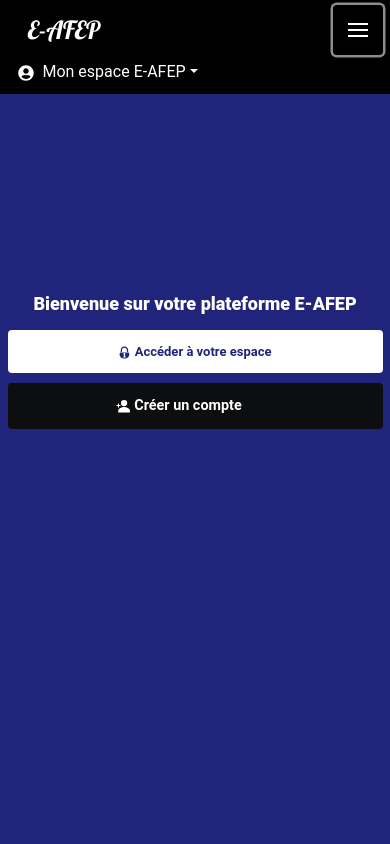
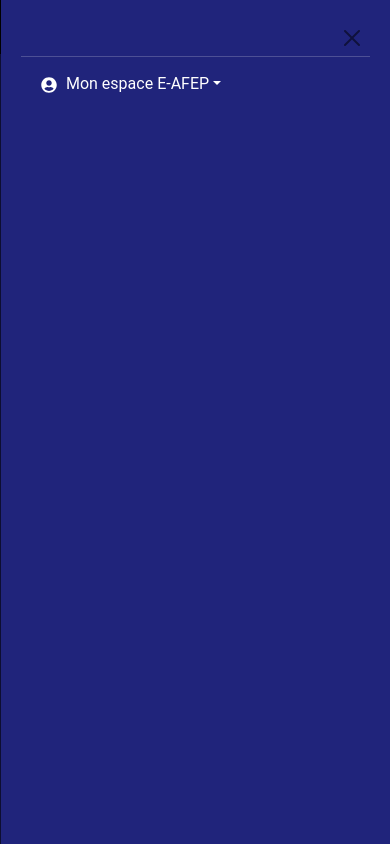
Before and after one commit to gervais6/carte-consulaire, a React (Create React App) app: page / in a window 390 px wide. Both pictures are taken after a click on the button 357 px from the left and 30 px from the top of the page. Shown: the top 844 px of the page. Built offline with nearby package versions, Linux system fonts and the light colour scheme.

Commit message:
4 commit

```diff
--- a/src/pages/Navbar.js
+++ b/src/pages/Navbar.js
@@ -2,7 +2,7 @@
 import '../pages/navbar.css';
 import { IoPersonAddSharp } from "react-icons/io5";
 import { GiPadlock } from "react-icons/gi";
-import { FaUserCircle } from "react-icons/fa"; // Assurez-vous que l'importation est correcte
+import { FaUserCircle, FaBars } from "react-icons/fa"; // Importation de l'icône de menu
 import { Link } from 'react-router-dom';
 import Footer from '../pages/Footer';
 
@@ -48,7 +48,7 @@
   };
 
   const handleDropdownToggle = () => {
-    setDropdownVisible(prevState => !prevState); // Ajout de cette fonction
+    setDropdownVisible(prevState => !prevState);
   };
 
   return (
@@ -56,46 +56,71 @@
       <header className="header-area overlay">
         <nav ref={myRef} className={`navbar navbar-expand-md navbar-dark ${isFixed ? 'fixed-top' : ''}`}>
           <div className="container">
-  <a href="" className="navbar-brand">E-AFEP</a>
+            <a href="/" className="navbar-brand">E-AFEP</a>
 
+            {/* Bouton pour ouvrir l'offcanvas sur mobile avec icône de menu */}
+            {windowWidth < 768 && (
               <button
+                className="btn"
                 type="button"
-    className="navbar-toggler collapsed"
-    onClick={handleNavToggle}
-    aria-label="Toggle navigation"
+                data-bs-toggle="offcanvas"
+                data-bs-target="#offcanvasRight"
+                aria-controls="offcanvasRight"
+                style={{ backgroundColor: 'black', color: 'white' }} // Couleur de fond et couleur du texte
               >
-    <span className="menu-icon-bar"></span>
-    <span className="menu-icon-bar"></span>
-    <span className="menu-icon-bar"></span>
+                <FaBars style={{ fontSize: '24px' }} />
               </button>
-
-  <div id="main-nav" className={`collapse navbar-collapse ${navVisible ? 'show' : ''}`}>
-    <ul className="navbar-nav ms-auto">
-      {windowWidth >= 768 && (
-        <li>
-          <Link to="/guide" className="nav-item nav-link">
-            Guide utilisateur
-          </Link>
-        </li>
             )}
 
-      <li className={`dropdown ${dropdownVisible ? 'show' : ''}`}>
+            {/* Offcanvas menu uniquement visible sur mobile */}
+            {windowWidth < 768 && (
+  <div className="offcanvas offcanvas-end" tabIndex="-1" id="offcanvasRight" aria-labelledby="offcanvasRightLabel" style={{backgroundColor:"#20247b"}}>
+    <div className="offcanvas-header">
+      <button type="button" className="btn-close text-reset" data-bs-dismiss="offcanvas" aria-label="Close"></button>
+    </div>
+    <div className="offcanvas-body  "  >
+      <ul className="navbar-nav flex-column" style={{backgroundColor:"#20247b"}}> {/* Menu vertical */}
+        <li className={`nav-item dropdown ${dropdownVisible ? 'show' : ''}`} >
           <a
             href="#"
-          className="nav-item nav-link dropdown-toggle"
+            className="nav-link dropdown-toggle"
             onClick={handleDropdownToggle}
             aria-haspopup="true"
             aria-expanded={dropdownVisible}
+
           >
             <FaUserCircle style={{ marginRight: 5 }} /> Mon espace E-AFEP
           </a>
           <div className={`dropdown-menu ${dropdownVisible ? 'show' : ''}`}>
-          <Link to="/profils" className="dropdown-item">
-            <FaUserCircle style={{ marginRight: 5 }} /> Mon compte
-          </Link>
-          <a href="#" className="dropdown-item">
-            <GiPadlock style={{ marginRight: 5 }} /> Déconnexion
+            <Link to="/profils" className="dropdown-item" style={{backgroundColor:"#20247b"}}>Mon compte</Link>
+            <a href="#" className="dropdown-item" style={{backgroundColor:"#20247b"}}>Déconnexion</a>
+          </div>
+        </li>
+      </ul>
+    </div>
+  </div>
+)}
+            {/* Menu classique pour les écrans plus larges */}
+            <div id="main-nav" className={`collapse navbar-collapse ${navVisible ? 'show' : ''}`}>
+              <ul className="navbar-nav ms-auto">
+                {windowWidth >= 768 && (
+                  <li className="nav-item">
+                    <Link to="/guide" className="nav-link">Guide utilisateur</Link>
+                  </li>
+                )}
+                <li className={`nav-item dropdown ${dropdownVisible ? 'show' : '' }`}>
+                  <a
+                    href="#"
+                    className="nav-link dropdown-toggle"
+                    onClick={handleDropdownToggle}
+                    aria-haspopup="true"
+                    aria-expanded ={dropdownVisible}
+                  >
+                    <FaUserCircle style={{ marginRight: 5 }} /> Mon espace E-AFEP
                   </a>
+                  <div className={`dropdown-menu ${dropdownVisible ? 'show' : ''}`}>
+                    <Link to="/profils" className="dropdown-item">Mon compte</Link>
+                    <a href="#" className="dropdown-item">Déconnexion</a>
                   </div>
                 </li>
               </ul>
--- a/src/pages/navbar.css
+++ b/src/pages/navbar.css
@@ -681,3 +681,56 @@
 .dropdown-item:hover {
   background-color: black; /* Couleur de fond au survol */
 }
+
+.offcanvas-body ul.navbar-nav.flex-column {
+  flex-direction: column;
+  align-items: flex-start;
+}
+
+.offcanvas-body ul.navbar-nav.flex-column li.nav-item {
+  width: 100%;
+  margin-bottom: 10px;
+}
+
+.offcanvas-body ul.navbar-nav.flex-column li.nav-item a.nav-link {
+  width: 100%;
+  text-align: left;
+}
+
+
+
+.offcanvas {
+  background-color: #20247b; /* Couleur de fond */
+  color: #ffffff; /* Couleur du texte */
+  padding: 20px; /* Espacement intérieur */
+}
+
+.offcanvas-header {
+  border-bottom: 1px solid rgba(255, 255, 255, 0.2); /* Ligne de séparation avec opacité */
+}
+
+.offcanvas-body {
+  padding: 20px; /* Espacement intérieur */
+}
+
+.navbar-nav .nav-link {
+  color: #ffffff; /* Couleur des liens */
+  transition: color 0.3s; /* Transition pour l'effet hover */
+}
+
+.navbar-nav .nav-link:hover {
+  color: #f1f1f1; /* Couleur au survol */
+}
+
+.dropdown-menu {
+  background-color: rgba(255, 255, 255, 0.9); /* Couleur de fond du menu déroulant avec transparence */
+  border-radius: 0.5rem; /* Coins arrondis */
+}
+
+.dropdown-item {
+  color: #20247b; /* Couleur des éléments du menu déroulant */
+}
+
+.dropdown-item:hover {
+  background-color: #f1f1f1; /* Couleur de fond au survol */
+}
```
Lines whose indentation alone changed are shown as unchanged.
